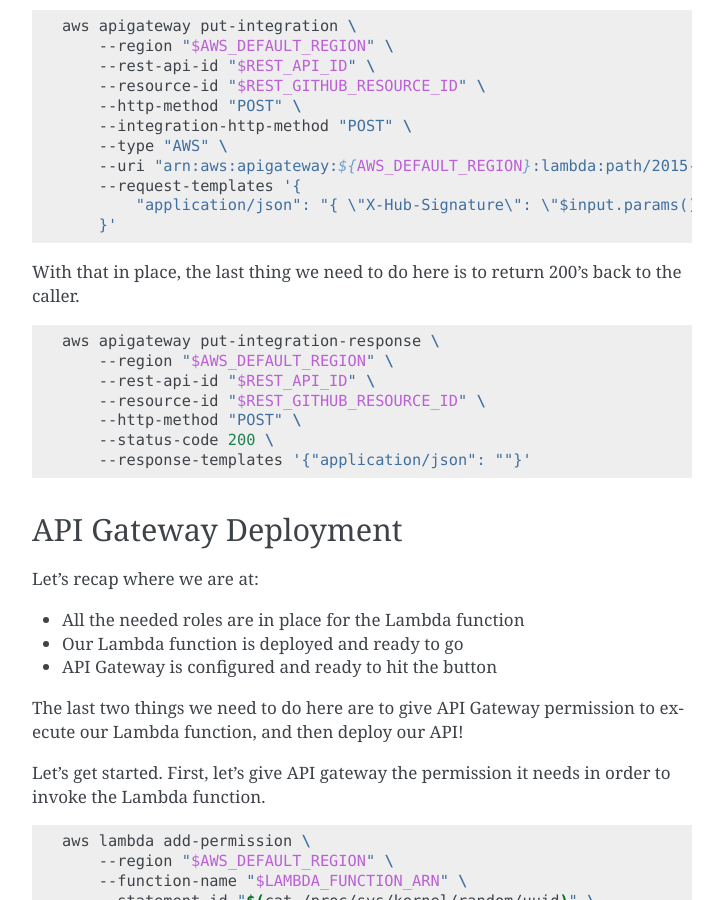
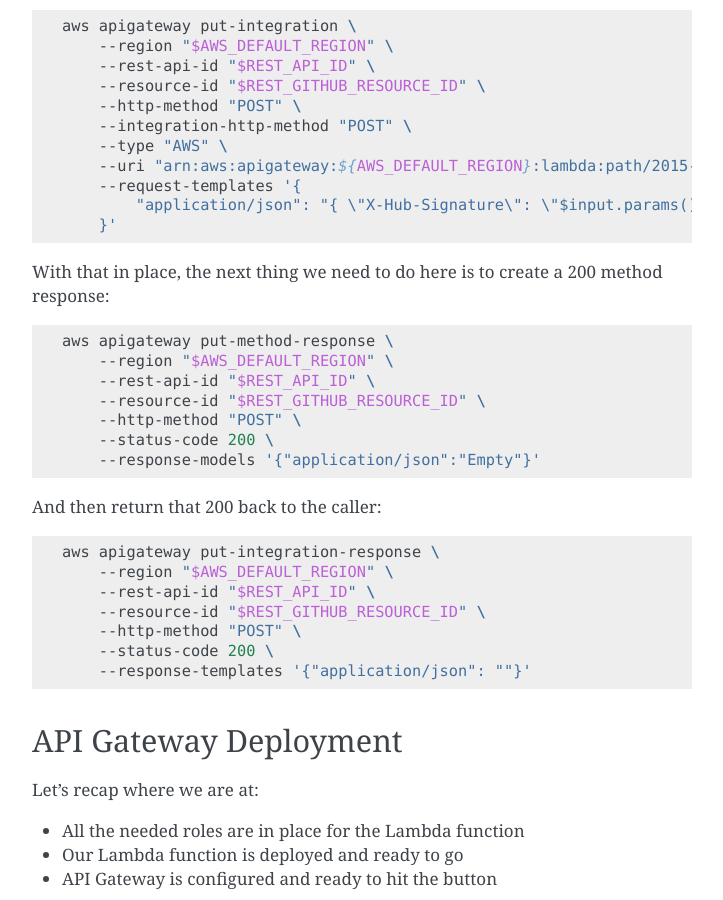
Before and after one commit to marvinpinto/irc-hooky, a Sphinx documentation site: the page built from docs/api_gateway.rst, in a window 1280 px wide and 900 px high, scrolled down 2158 px. Shown: the whole window, without its empty margins (388-1111 px from the left). Built offline with Sphinx 7.4.7, drawn with Linux system fonts in a browser that asks for light colours.

Commit message:
Create a 200 method response

```diff
--- a/docs/api_gateway.rst
+++ b/docs/api_gateway.rst
@@ -132,8 +132,20 @@ template above needs to be converted and supplied into the
             "application/json": "{ \"X-Hub-Signature\": \"$input.params().header.get(\"X-Hub-Signature\")\", \"X-Github-Event\": \"$input.params().header.get(\"X-Github-Event\")\", \"gh-payload\": $input.json(\"$\") }"
         }'
 
-With that in place, the last thing we need to do here is to return 200's back
-to the caller.
+With that in place, the next thing we need to do here is to create a 200 method
+response:
+
+.. code-block:: bash
+
+    aws apigateway put-method-response \
+        --region "$AWS_DEFAULT_REGION" \
+        --rest-api-id "$REST_API_ID" \
+        --resource-id "$REST_GITHUB_RESOURCE_ID" \
+        --http-method "POST" \
+        --status-code 200 \
+        --response-models '{"application/json":"Empty"}'
+
+And then return that 200 back to the caller:
 
 .. code-block:: bash
 
```
